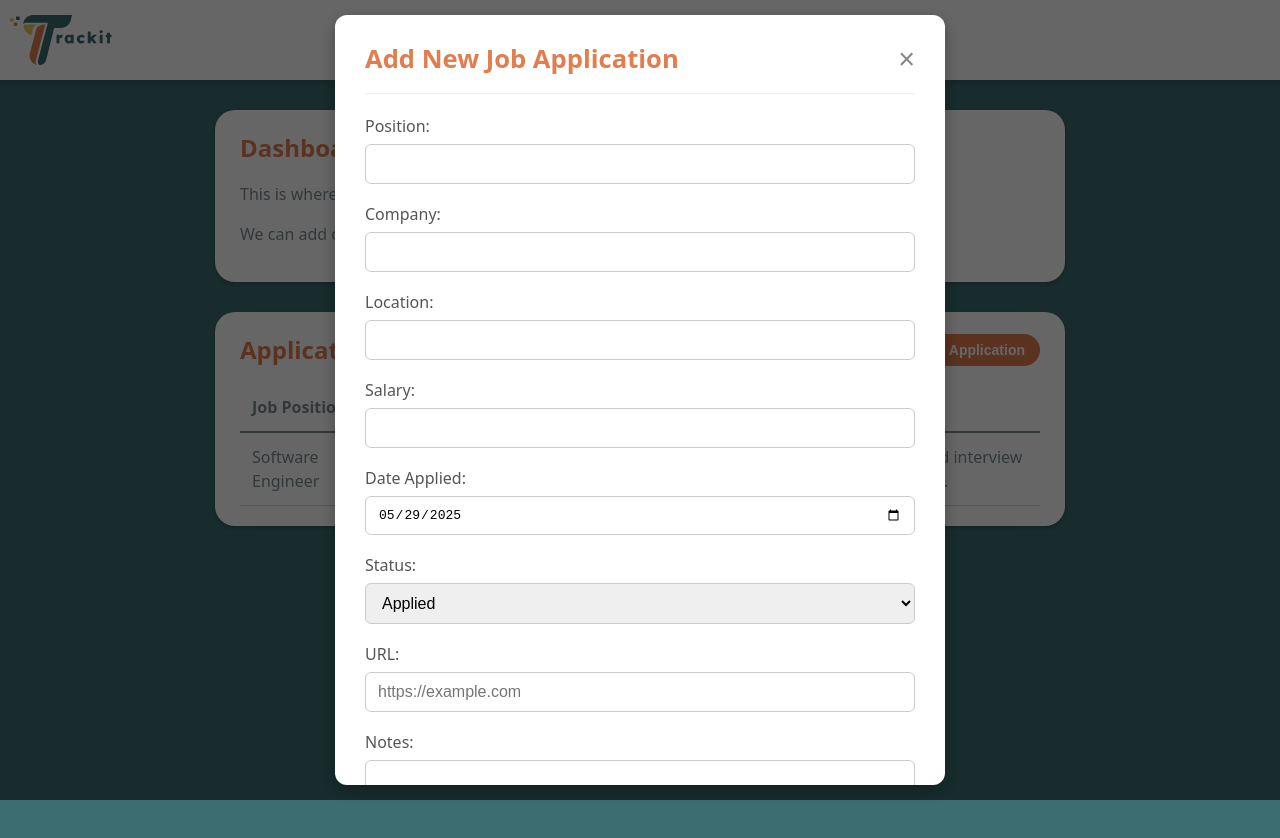
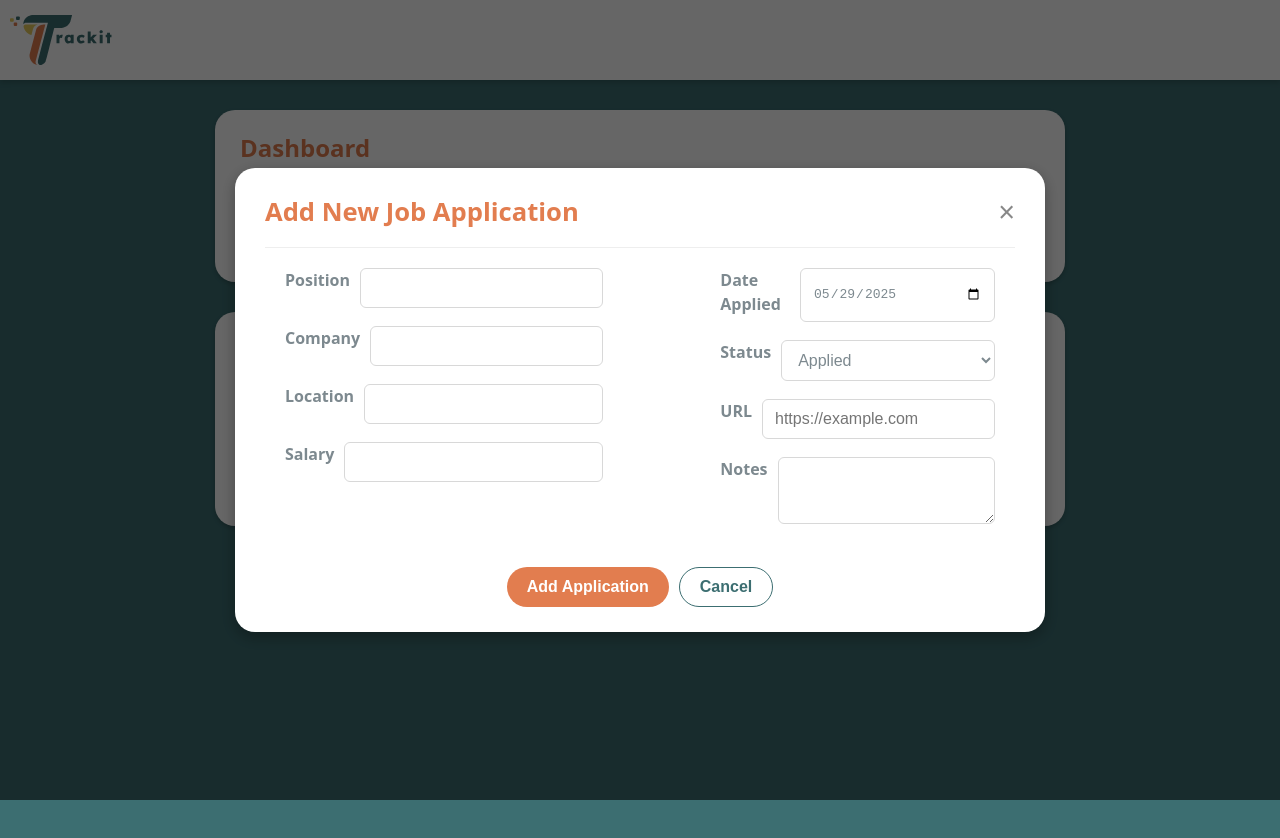
Before and after one commit to Iliyabel/Trackit, a React (Vite) app in the folder client/: page /dashboard in a window 1280 px wide. Both pictures are taken after a click on the button "+ Add Job Application". Shown: the top 838 px of the page. Built offline with nearby package versions, Linux system fonts and the light colour scheme.

Commit message:
Modified application style

```diff
--- a/client/src/App.css
+++ b/client/src/App.css
@@ -117,7 +117,7 @@ div .RightSide {
     align-items: center;
     height: 10vh;
     background-color: #FFF;
-    box-shadow: 0 2px 6px rgba(0,0,0,0.2);
+    box-shadow: 0 2px 6px rgba(0, 0, 0, 0.2);
 }
 
 .logo-header img {
@@ -172,7 +172,7 @@ div .RightSide {
     margin-top: 30px;
     width: 80%;
     max-width: 800px;
-    box-shadow: 0 2px 4px rgba(0,0,0,0.2);
+    box-shadow: 0 2px 4px rgba(0, 0, 0, 0.2);
     color: #7D898F;
 }
 
@@ -206,7 +206,7 @@ div .RightSide {
 }
 
 .dashboard-section-add-button:hover {
-  background-color: #7D898F;
+    background-color: #d16c3e;
 }
 
 
@@ -217,7 +217,8 @@ table {
     border-collapse: collapse;
 }
 
-th, td {
+th,
+td {
     padding: 12px;
     text-align: left;
     border-bottom: 1.5px solid #D9D9D9;
@@ -246,10 +247,10 @@ th {
 .modal-content {
     background-color: #fff;
     padding: 25px 30px;
-  border-radius: 12px;
+    border-radius: 20px;
     box-shadow: 0 5px 15px rgba(0, 0, 0, 0.3);
     width: 90%;
-  max-width: 550px;
+    max-width: 750px;
     max-height: 90vh;
     overflow-y: auto;
     color: #333;
@@ -279,43 +280,60 @@ th {
     padding: 0;
     line-height: 1;
 }
+
 .modal-close-button:hover {
     color: #555;
 }
 
 
+
 /* Application Form Styles */
+.application-form {
+    display: flex;
+    flex-direction: column;
+}
+
+.form-group-row {
+    display: flex;
+    flex-direction: row;
+    justify-content: space-between;
+    padding: 0 20px;
+}
+
 .application-form .form-group {
+    display: flex;
+    flex-direction: row;
     margin-bottom: 18px;
 }
 
 .application-form label {
     display: block;
     margin-bottom: 6px;
-  font-weight: 500;
-  color: #555;
+    font-weight: bold;
+    color: #7D898F;
+    margin-right: 10px;
 }
 
 .application-form input[type="text"],
-.application-form input[type="url"],
 .application-form input[type="date"],
 .application-form select,
 .application-form textarea {
     width: 100%;
     padding: 10px 12px;
-  border: 1px solid #ccc;
+    border: 1px solid #d8d8d8;
     border-radius: 6px;
     box-sizing: border-box;
     font-size: 1em;
+    background-color: #FFF;
+    color: #7D898F;
 }
+
 .application-form input:focus,
 .application-form select:focus,
 .application-form textarea:focus {
     border-color: #E27D4F;
     outline: none;
-  box-shadow: 0 0 0 2px rgba(226, 125, 79, 0.2);
 }
-
 
 .application-form textarea {
     resize: vertical;
@@ -324,7 +342,7 @@ th {
 .application-form .form-actions {
     margin-top: 25px;
     display: flex;
-  justify-content: flex-end;
+    justify-content: center;
     gap: 10px;
 }
 
@@ -332,8 +350,9 @@ th {
 .application-form .button-secondary {
     padding: 10px 20px;
     border: none;
-  border-radius: 6px;
+    border-radius: 20px;
     font-size: 1em;
+    font-weight: bold;
     cursor: pointer;
     transition: background-color 0.2s ease;
 }
@@ -342,15 +361,17 @@ th {
     background-color: #E27D4F;
     color: white;
 }
+
 .application-form .button-primary:hover {
     background-color: #d16c3e;
 }
 
 .application-form .button-secondary {
-  background-color: #f0f0f0;
-  color: #555;
-  border: 1px solid #ddd;
+    background-color: #fff;
+    color: #3C6E71;
+    border: 1px solid #3C6E71;
 }
+
 .application-form .button-secondary:hover {
     background-color: #e0e0e0;
 }
--- a/client/src/components/ApplicationForm.jsx
+++ b/client/src/components/ApplicationForm.jsx
@@ -24,33 +24,37 @@ function ApplicationForm({ onSubmit, onCancel, initialData = {} }) {
 
     return (
         <form onSubmit={handleSubmit} className="application-form">
+            <div className='form-group-row'>
+                <div>
                     <div className="form-group">
-        <label htmlFor="position">Position:</label>
+                        <label htmlFor="position">Position</label>
                         <input type="text" id="position" name="position" value={formData.position} onChange={handleChange} required />
                     </div>
 
                     <div className="form-group">
-        <label htmlFor="company">Company:</label>
+                        <label htmlFor="company">Company</label>
                         <input type="text" id="company" name="company" value={formData.company} onChange={handleChange} required />
                     </div>
 
                     <div className="form-group">
-        <label htmlFor="location">Location:</label>
+                        <label htmlFor="location">Location</label>
                         <input type="text" id="location" name="location" value={formData.location} onChange={handleChange} />
                     </div>
 
                     <div className="form-group">
-        <label htmlFor="salary">Salary:</label>
+                        <label htmlFor="salary">Salary</label>
                         <input type="text" id="salary" name="salary" value={formData.salary} onChange={handleChange} />
                     </div>
+                </div>
 
+                <div>
                     <div className="form-group">
-        <label htmlFor="date">Date Applied:</label>
+                        <label htmlFor="date">Date Applied</label>
                         <input type="date" id="date" name="date" value={formData.date} onChange={handleChange} />
                     </div>
 
                     <div className="form-group">
-        <label htmlFor="status">Status:</label>
+                        <label htmlFor="status">Status</label>
                         <select id="status" name="status" value={formData.status} onChange={handleChange}>
                             <option value="Applied">Applied</option>
                             <option value="Interviewing">Interviewing</option>
@@ -61,13 +65,15 @@ function ApplicationForm({ onSubmit, onCancel, initialData = {} }) {
                     </div>
 
                     <div className="form-group">
-        <label htmlFor="url">URL:</label>
+                        <label htmlFor="url">URL</label>
                         <input type="text" id="url" name="url" value={formData.url} onChange={handleChange} placeholder="https://example.com" />
                     </div>
 
                     <div className="form-group">
-        <label htmlFor="notes">Notes:</label>
+                        <label htmlFor="notes">Notes</label>
                         <textarea id="notes" name="notes" value={formData.notes} onChange={handleChange} rows="3"></textarea>
+                    </div>
+                </div>
             </div>
 
             <div className="form-actions">
```
Lines whose indentation alone changed are shown as unchanged.
